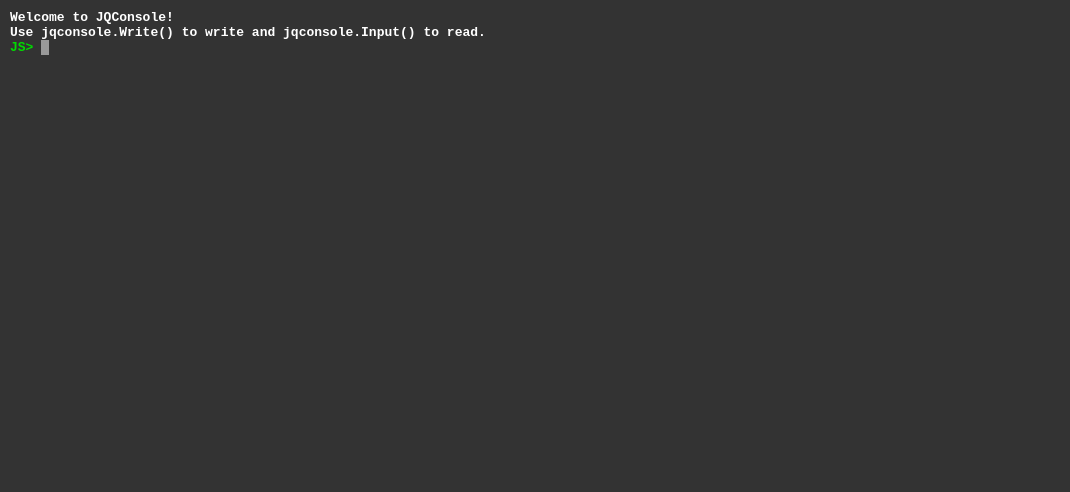
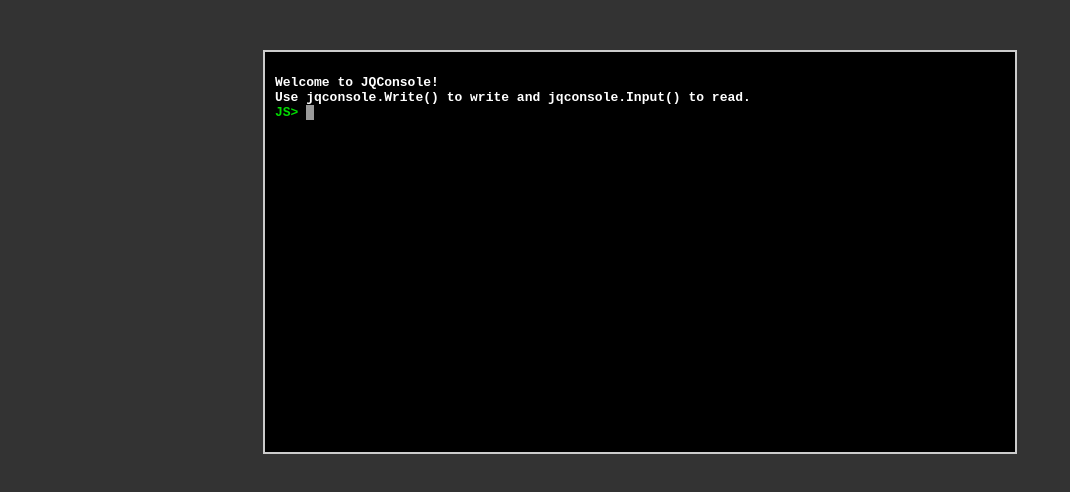
Before and after one commit to replit-archive/jq-console, a plain HTML site: page demo/index.html in a window 1280 px wide. Shown: the whole page, without its empty margins (0-1070 px from the left). Drawn offline with Linux system fonts and the light colour scheme.

Commit message:
New style demo.

```diff
--- a/demo/index.html
+++ b/demo/index.html
@@ -13,16 +13,18 @@
         margin: 0;
         padding: 0;
       }
+      #console {
+        height: 400px;
+        width: 750px;
+        position:relative;
+        background-color: black;
+        border: 2px solid #CCC;
+        margin: 0 auto;
+        margin-top: 50px;
+      }
       .jqconsole {
-        bottom: 0;
-        left: 0;
-        margin: 0;
         padding: 10px;
         padding-bottom: 10px;
-        position: absolute;
-        overflow: auto;
-        right: 0;
-        top: 0;
       }
       .jqconsole-cursor {
         background-color: #999;
```
